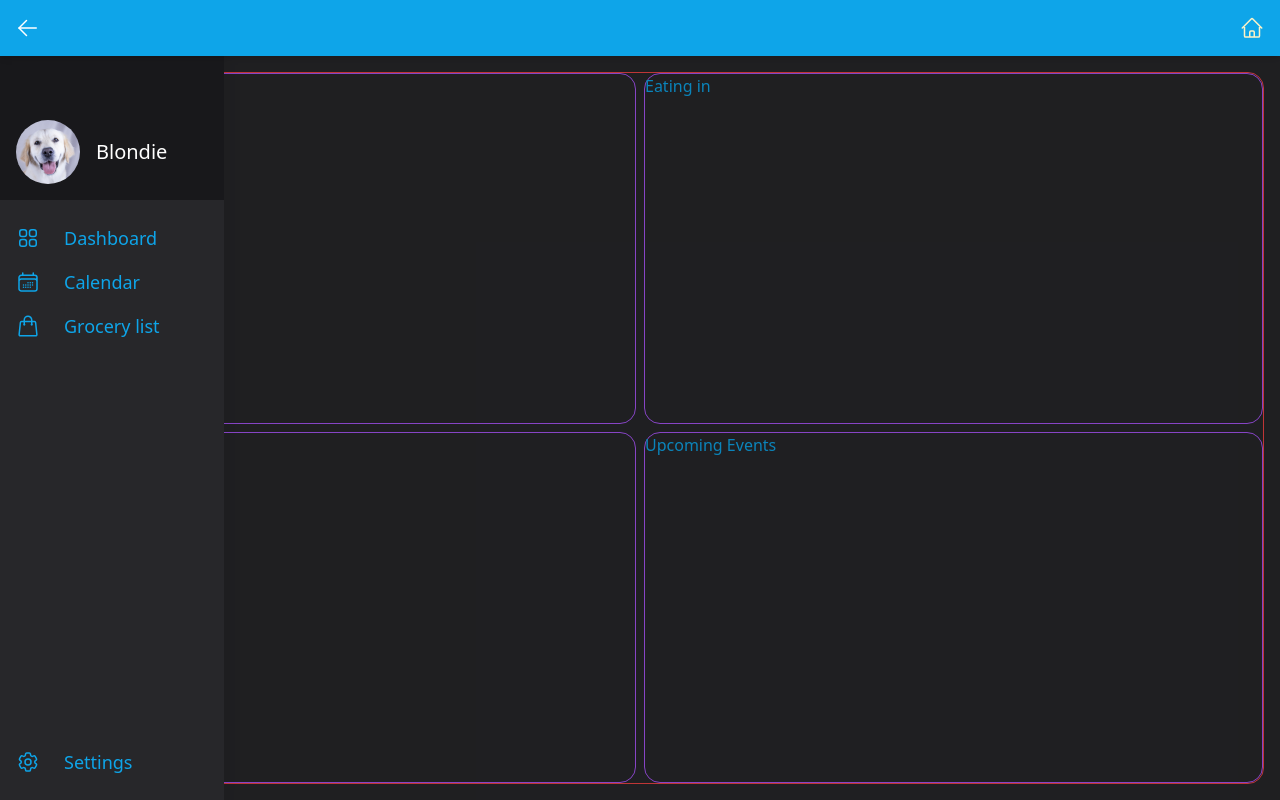
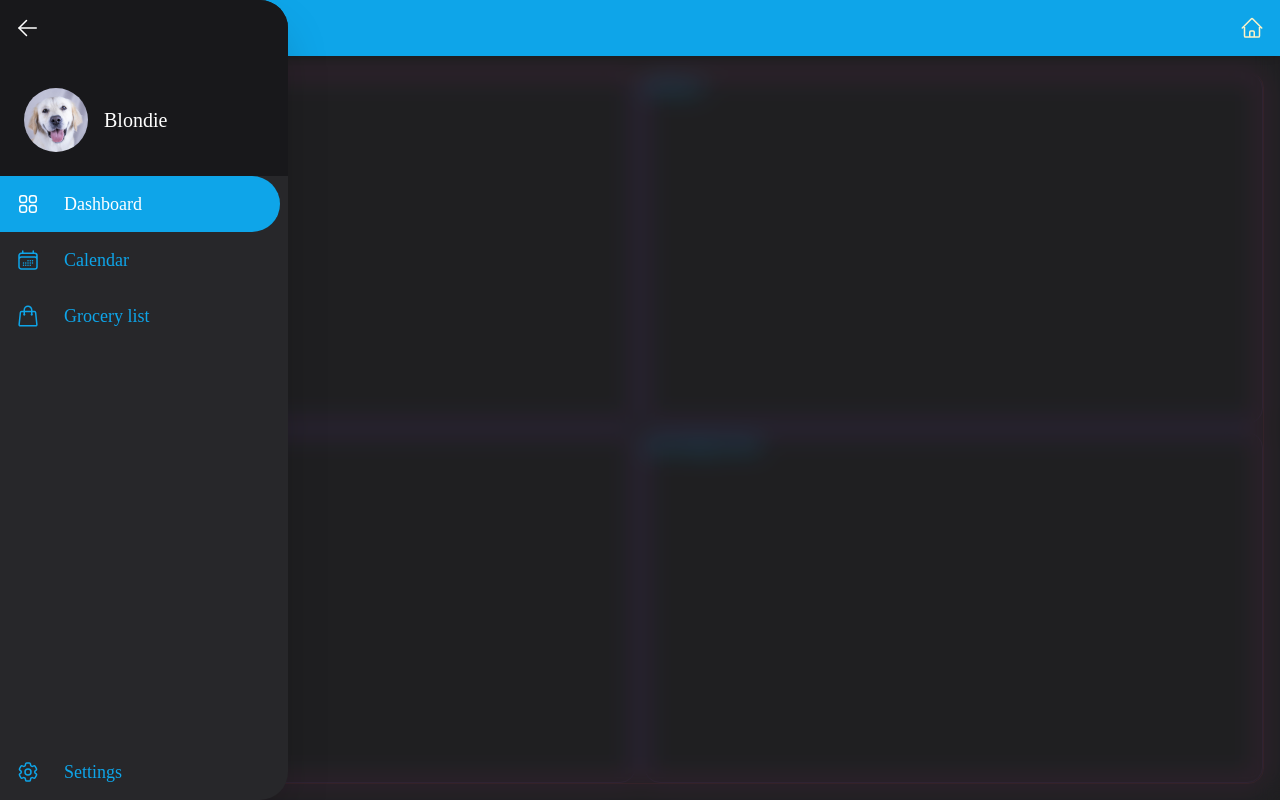
Before and after one commit to Caity-app/Frontend, a React (Create React App) app: page / in a window 1280 px wide. Both pictures are taken after a click on the button 28 px from the left and 28 px from the top of the page. Built offline with nearby package versions, Linux system fonts and the light colour scheme.

Commit message:
Style sidebar

```diff
--- a/src/components/NavBar.tsx
+++ b/src/components/NavBar.tsx
@@ -1,10 +1,12 @@
 import { HomeIcon } from '@heroicons/react/24/outline';
-import { CSSProperties, Dispatch, MutableRefObject, SetStateAction, useEffect, useRef, useState } from 'react';
+import { CSSProperties, Dispatch, MutableRefObject, SetStateAction, useCallback, useEffect, useRef, useState } from 'react';
 import { Link } from 'react-router-dom';
 import SideBar from './SideBar';
 
 let startX: number;
 let lastX: number;
+let dir: -1 | 1 = -1;
+
 let wasOpen = false;
 let dragging = false;
 let mouseDown = false;
@@ -16,21 +18,20 @@ type SideBarRef = MutableRefObject<{ backdrop: HTMLElement, menu: HTMLElement }
 const handleEvents = (e: MouseEvent | TouchEvent, sideBarIsOpen: boolean, setSideBarIsOpen: Dispatch<SetStateAction<boolean>>, sideBarRef: SideBarRef, setLineStyle: Dispatch<SetStateAction<CSSProperties>>, setMenuButtonRotation: Dispatch<SetStateAction<number>>, setKey: Dispatch<SetStateAction<number>>) => {
     if (e.type === 'touchstart' || e.type === 'mousedown') {
         startX = lastX = (e instanceof MouseEvent) ? e.clientX : e.touches[0].clientX;
-
         wasOpen = sideBarIsOpen;
-
-        if (!(e.target as HTMLElement).closest('nav')) {
         mouseDown = true;
-        }
-    } else if (e.type === 'touchmove' || e.type === 'mousemove') {
-        if (mouseDown) {
+    } else if ((e.type === 'touchmove' || e.type === 'mousemove') && mouseDown) {
+        const previousX = lastX;
         if (e instanceof MouseEvent) {
             lastX = e.clientX;
         } else if (e instanceof TouchEvent) {
             lastX = e.touches[0].clientX;
         }
 
-            if (wasOpen && lastX > startX)
+        const previousDir = dir;
+        dir = lastX > previousX ? 1 : -1;
+
+        if (previousDir === 1 && dir === -1 && wasOpen)
             startX = lastX;
 
         if (!dragging && Math.abs(lastX - startX) > fingerSize && (e.type === 'touchmove' || startX < fingerSize || wasOpen) && (e.type === 'mousemove' || (startX > fingerSize && startX < window.innerWidth - fingerSize))) {
@@ -58,20 +59,22 @@ const handleEvents = (e: MouseEvent | TouchEvent, sideBarIsOpen: boolean, setSid
                 animationDelay: Math.max(Math.min(factor * -300, 0), -300) + 'ms'
             });
         }
-        }
-    } else {
+    } else if (e.type === 'touchend' || e.type === 'mouseup') {
         if (sideBarRef?.current)
             sideBarRef.current.menu.style.transitionDuration = sideBarRef.current.backdrop.style.transitionDuration = sideBarRef.current.backdrop.style.opacity = '';
-        const open = lastX - startX > (wasOpen ? -100 : 100);
+        let open = lastX - startX > (wasOpen ? -100 : 100);
+        let animationDirection = 'normal';
         if (dragging) {
+            if (open && dir === -1)
+                open = false;
+            else if (!open && dir === 1)
+                open = true;
             setSideBarIsOpen(open);
             setMenuButtonRotation(open ? 180 : 0);
-        }
-        let animationDirection = 'normal';
-        if (Math.abs(lastX - startX) < 25 && e.target === sideBarRef?.current?.backdrop) {
+        } else if (e.target === sideBarRef?.current?.backdrop) {
             menuButtonClick(sideBarIsOpen, setSideBarIsOpen, setMenuButtonRotation, setLineStyle);
             e.preventDefault();
-            animationDirection = 'reverse';
+            // animationDirection = 'reverse';
         }
 
         if (dragging)
@@ -118,19 +121,21 @@ const NavBar = () => {
                 window.removeEventListener(event, h);
             });
         };
-    });
+    }, [sideBarIsOpen]);
+
+    const closeMenu = useCallback(() => menuButtonClick(true, setSideBarIsOpen, setMenuButtonRotation, setLineStyle), []);
 
     return (
         <>
-            <SideBar sideBarIsOpen={sideBarIsOpen} ref={sideBarRef} closeMenu={() => menuButtonClick(sideBarIsOpen, setSideBarIsOpen, setMenuButtonRotation, setLineStyle)} />
-            <nav className='fixed w-full top-0 shadow-md flex items-center justify-between bg-sky-500'>
-                <button onClick={() => menuButtonClick(sideBarIsOpen, setSideBarIsOpen, setMenuButtonRotation, setLineStyle)} className='p-4 rounded-full'>
-                    <svg key={key} xmlns='http://www.w3.org/2000/svg' fill='none' viewBox='0 0 24 24' strokeWidth='1.5' stroke='currentColor' strokeLinecap='round' className='w-6 h-6 text-white transition-all duration-300' style={{ transform: `rotate(${menuButtonRotation}deg)`, transitionDuration: menuButtonRotation === 0 || menuButtonRotation === 180 ? '300ms' : '0ms' }}>
-                        <path d={sideBarIsOpen ? 'M 13.5,19.5 21,12' : 'M 3.75,17.25 20.25,17.25'} style={{...lineStyle, animationName: dragging ? 'line-top' : 'none' }} className='transition-all duration-300 line-top' />
+            <SideBar sideBarIsOpen={sideBarIsOpen} ref={sideBarRef} closeMenu={closeMenu} />
+            <button onClick={() => menuButtonClick(sideBarIsOpen, setSideBarIsOpen, setMenuButtonRotation, setLineStyle)} className='navButton p-4 rounded-full !fixed top-0 z-20'>
+                    <svg key={key} xmlns='http://www.w3.org/2000/svg' fill='none' viewBox='0 0 24 24' strokeWidth='1.5' stroke='currentColor' strokeLinecap='round' className='w-6 h-6 text-white transition-[transform,d] duration-300' style={{ transform: `rotate(${menuButtonRotation}deg)`, transitionDuration: menuButtonRotation === 0 || menuButtonRotation === 180 ? '300ms' : '0ms' }}>
+                        <path d={sideBarIsOpen ? 'M 13.5,19.5 21,12' : 'M 3.75,17.25 20.25,17.25'} style={{...lineStyle, animationName: dragging ? 'line-top' : 'none' }} className='transition-[transform,d] duration-300 line-top' />
                         <path d='M 3.75,12 h 16.5' />
-                        <path d={sideBarIsOpen ? 'M 13.5,4.5 21,12' : 'M 3.75,6.75 20.25,6.75'} style={{...lineStyle, animationName: dragging ? 'line-bottom' : 'none' }} className='transition-all duration-300 line-bottom' />
+                        <path d={sideBarIsOpen ? 'M 13.5,4.5 21,12' : 'M 3.75,6.75 20.25,6.75'} style={{...lineStyle, animationName: dragging ? 'line-bottom' : 'none' }} className='transition-[transform,d] duration-300 line-bottom' />
                     </svg>
                 </button>
+            <nav className='fixed w-full top-0 shadow-md flex items-center justify-end bg-sky-500' onClick={closeMenu}>
 
                 <button className='p-4 rounded-full'>
                     <Link to='/'>
--- a/src/components/SideBar.tsx
+++ b/src/components/SideBar.tsx
@@ -1,16 +1,19 @@
-import { SetStateAction, Dispatch, useRef, forwardRef, useImperativeHandle } from 'react';
+import { useRef, forwardRef, useImperativeHandle, useCallback } from 'react';
 import SideBarItem from './SideBarItem';
 import { CalendarDaysIcon, Cog6ToothIcon, ShoppingBagIcon, Squares2X2Icon } from '@heroicons/react/24/outline';
+import { Link, useLocation } from 'react-router-dom';
 
 interface SideBarProps {
     sideBarIsOpen: boolean;
     closeMenu: () => void;
 }
 
-const SideBar = forwardRef(({ sideBarIsOpen, closeMenu } : SideBarProps, ref ) => {
+const SideBar = forwardRef(({ sideBarIsOpen, closeMenu }: SideBarProps, ref) => {
 
     const backdrop = useRef(null);
     const menu = useRef(null);
+
+    const { pathname } = useLocation();
 
     useImperativeHandle(ref, () => ({
         get backdrop() {
@@ -21,31 +24,31 @@ const SideBar = forwardRef(({ sideBarIsOpen, closeMenu } : SideBarProps, ref ) =
         }
     }));
 
-    const menuClick = (event: React.MouseEvent<HTMLUListElement, MouseEvent>) => {
-        if((event.target as HTMLElement).closest('a'))
+    const menuClick = useCallback((event: React.MouseEvent<HTMLDivElement, MouseEvent>) => {
+        if ((event.target as HTMLElement).closest('a'))
             closeMenu();
-    }
+    }, [closeMenu]);
 
     return (
-        <div className='h-screen fixed top-14 transition-transform pointer-events-none' onDragStart={e => e.preventDefault()}>
-            <div ref={backdrop} className={'w-screen h-full transition-colors bg-black/20 opacity-0' + (sideBarIsOpen ? ' pointer-events-auto opacity-100': ' pointer-events-none')}></div>
-            <div ref={menu} className={'w-56 -top-14 h-full absolute pt-14 bg-zinc-800 shadow-xl transition-transform pointer-events-auto select-none' + (sideBarIsOpen ? '' : ' -translate-x-full')}>
-                <ul onClick={(event) => menuClick(event)} className='flex flex-col justify-between h-full pb-4'>
-                    <div className='flex flex-col'>
-                        <div className='flex items-end p-4 w-full h-36 bg-zinc-900 mb-4'>
-                            <div className='flex items-center gap-4'>
-                                <img src='images/blondie.jpg' alt='profile pic' className='w-16 aspect-square rounded-full' />
-                                <span className='text-white text-xl'>Blondie</span>
-                            </div>
-                        </div>
-                        <SideBarItem Icon={Squares2X2Icon} href='/'>Dashboard</SideBarItem>
-                        <SideBarItem Icon={CalendarDaysIcon} href='/calendar'>Calendar</SideBarItem>
-                        <SideBarItem Icon={ShoppingBagIcon} href='/grocerylist'>Grocery list</SideBarItem>
+        <>
+            <div ref={backdrop} className={'w-screen top-0 h-screen fixed transition-colors bg-black/20 opacity-0 backdrop-blur-md' + (sideBarIsOpen ? ' pointer-events-auto opacity-100' : ' pointer-events-none')} onDragStart={e => e.preventDefault()}></div>
+            <div ref={menu} className={'w-[min(18rem,75%)] top-0 h-full fixed z-10 bg-zinc-800 transition-transform select-none rounded-r-[1.75rem] overflow-x-hidden' + (sideBarIsOpen ? ' shadow-2xl' : ' -translate-x-full')} onDragStart={e => e.preventDefault()}>
+                <div className='flex flex-col h-full' onClick={(event) => menuClick(event)}>
+                    <div className='flex items-end p-6 w-full h-44 bg-zinc-900'>
+                        <Link to='/profile' className='group flex items-center gap-4 w-full'>
+                            <img src='images/blondie.jpg' alt='profile pic' className={'w-16 aspect-square rounded-full outline outline-8 outline-transparent group-hover:outline-zinc-700 transition-[outline]' + (pathname === '/profile' ? ' !outline-sky-500' : '')} />
+                            <span className={'flex-1 text-white text-xl p-2 pl-4 -ml-4 mr-2 group-hover:mr-0 rounded-r-full group-hover:bg-zinc-700 whitespace-nowrap overflow-hidden overflow-ellipsis transition-[margin,background] !duration-150' + (pathname === '/profile' ? ' bg-sky-500 group-hover:bg-sky-500 mr-0' : '')}>
+                                Blondie
+                            </span>
+                        </Link>
                     </div>
-                    <SideBarItem Icon={Cog6ToothIcon} href='/settings'>Settings</SideBarItem>
-                </ul>
+                    <SideBarItem Icon={Squares2X2Icon} href='/'>Dashboard</SideBarItem>
+                    <SideBarItem Icon={CalendarDaysIcon} href='/calendar'>Calendar</SideBarItem>
+                    <SideBarItem Icon={ShoppingBagIcon} href='/grocerylist'>Grocery list</SideBarItem>
+                    <SideBarItem Icon={Cog6ToothIcon} href='/settings' className='mt-auto'>Settings</SideBarItem>
+                </div>
             </div>
-        </div>
+        </>
     )
 });
 
--- a/src/components/SideBarItem.tsx
+++ b/src/components/SideBarItem.tsx
@@ -1,5 +1,5 @@
 import { ComponentType } from "react";
-import { Link } from "react-router-dom";
+import { Link, useLocation } from "react-router-dom";
 
 interface IconProps {
     className?: string;
@@ -13,12 +13,12 @@ interface SideBarItemProps {
 }
 
 const SideBarItem = ({ Icon, href, children, className, } : SideBarItemProps) => {
+    const { pathname } = useLocation();
+
     return (
-        <Link to={href}>
-            <li className={'flex gap-6 hover:bg-zinc-600 px-4 py-2 transition-color hover:cursor-pointer' + (className == null ? '' : ' ' + className)}>
-                <Icon />
-                <span className="text-lg">{children}</span>
-            </li>
+        <Link to={href} className={'flex items-center gap-6 hover:bg-zinc-700 h-14 px-4 mr-2 hover:mr-0 transition-[background,margin] hover:cursor-pointer rounded-r-full' + (className == null ? '' : ' ' + className) + (href === pathname ? ' mr-0 bg-sky-500 hover:!bg-sky-500 text-white' : '')}>
+            <Icon />
+            <span className="text-lg">{children}</span>
         </Link>
     )
 }
--- a/src/index.css
+++ b/src/index.css
@@ -1,17 +1,34 @@
 @tailwind base;
 @tailwind components;
 @tailwind utilities;
+
+@import url('https://fonts.googleapis.com/css2?family=Quicksand:wght@600;700&display=swap');
 
 html {
     @apply font-sans m-0 p-0 top-0;
     @apply text-lg select-none ;
     @apply sm:text-base sm:select-text;
     @apply bg-zinc-800 text-sky-500;
+    font-family: 'Quicksand';
     -webkit-touch-callout: none;
+    -webkit-tap-highlight-color: transparent;
 }
 
 svg[viewBox="0 0 24 24"] {
     @apply w-6;
+}
+
+nav button, .navButton {
+    position: relative;
+}
+
+nav button::after, .navButton::after {
+    @apply content-[""] block w-full h-full absolute top-0 left-0 rounded-full scale-90 bg-transparent;
+    @apply transition-[transform,background];
+}
+
+nav button:hover::after, .navButton:hover::after {
+    @apply scale-110 bg-white/20;
 }
 
 .line-top, .line-bottom {
--- a/src/pages/PageNotFound.tsx
+++ b/src/pages/PageNotFound.tsx
@@ -1,7 +1,8 @@
 const PageNotFound = () => {
     return (
         <div className='mx-auto w-full text-center'>
-            <h1 className='text-4xl'>404<br/>Page Not Found</h1>
+            <h1 className='text-9xl font-bold'>404</h1>
+            <h2 className='text-4xl'>page not found</h2>
 
             <p className='mt-5'>The page you are looking for does not seem to exist.</p>
         </div>
```
Lines whose indentation alone changed are shown as unchanged.
